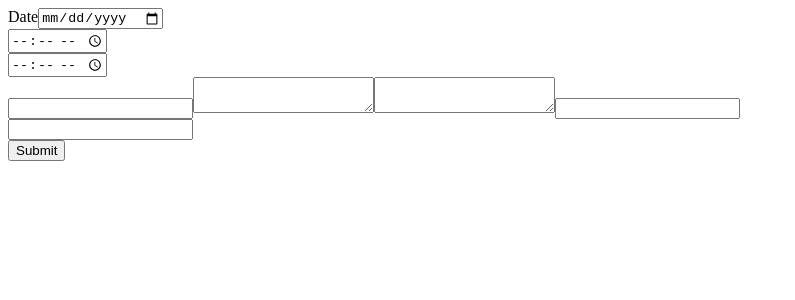
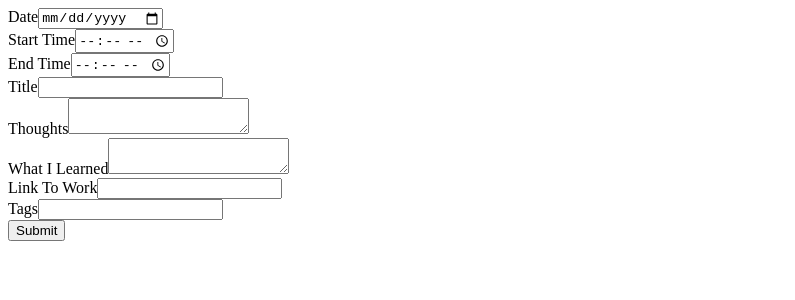
Before and after one commit to sanchitbansal10/100DaysOfCodeManager, a React (Create React App) app in the folder client/: page / in a window 1280 px wide. Shown: the top 300 px of the page, without its empty margins (0-795 px from the left). Built offline with nearby package versions, Linux system fonts and the light colour scheme.

Commit message:
form is functional. storing properly in database.

```diff
--- a/client/src/App.js
+++ b/client/src/App.js
@@ -4,15 +4,10 @@ import axios from 'axios'
 
 class App extends Component {
 
-
-
+//axios by default send request in contenttype JSON
   sendPostRequest(req){
     axios.post('/form', req)
-    .then(function (response) {
-      console.log('response')})
-    .catch(err => {
-      console.error(err);
-    });
+    console.log('sendPostRequest is called')
   }
 
   render() {
--- a/client/src/components/Form.jsx
+++ b/client/src/components/Form.jsx
@@ -78,11 +78,11 @@ class Form extends Component {
         return(
             <form onSubmit={this.handleSubmit.bind(this)}>
                 <Date value={this.state.date} controlFunction={this.changeDate.bind(this)} />
-                <Time value={this.state.startTime} controlFunction={this.changeStartTime.bind(this)} />
-                <Time value={this.state.endTime} controlFunction={this.changeEndTime.bind(this)} />
+                <Time value={this.state.startTime} controlFunction={this.changeStartTime.bind(this)} timeTitle='Start Time' />
+                <Time value={this.state.endTime} controlFunction={this.changeEndTime.bind(this)} timeTitle='End Time' />
                 <Title value={this.state.title} controlFunction={this.changeTitle.bind(this)} />
-                <Thoughts value={this.state.thoughts} controlFunction={this.changeThoughts.bind(this)} />
-                <Thoughts value={this.state.whatILearned} controlFunction={this.changeWhatILearned.bind(this)} />
+                <Thoughts value={this.state.thoughts} controlFunction={this.changeThoughts.bind(this)} title='Thoughts' />
+                <Thoughts value={this.state.whatILearned} controlFunction={this.changeWhatILearned.bind(this)} title= 'What I Learned'/>
                 <LinkToWork value={this.state.linkToWork} controlFunction={this.changeLinkToWork.bind(this)} />
                 <Tags value={this.state.tags} controlFunction={this.changeTags.bind(this)} />
                 <input type="submit"/>
--- a/client/src/components/form-components/LinkToWork.jsx
+++ b/client/src/components/form-components/LinkToWork.jsx
@@ -1,7 +1,10 @@
 import React from 'react'
 
 const LinkToWork = (props) => (
-    <input type="text" value={props.value} onChange={props.controlFunction}/>
+    <div>
+        <label>Link To Work</label>
+        <input type="text" value={props.value} onChange={props.controlFunction}/>
+    </div>
 )
 
 export default LinkToWork
--- a/client/src/components/form-components/Tags.jsx
+++ b/client/src/components/form-components/Tags.jsx
@@ -1,7 +1,9 @@
 import React from 'react'
 
 const Tags = (props) => (
-    <div><input value={props.value} onChange={props.controlFunction} />
+    <div>
+        <label>Tags</label>
+        <input value={props.value} onChange={props.controlFunction} />
     </div>
 )
 
--- a/client/src/components/form-components/Thoughts.jsx
+++ b/client/src/components/form-components/Thoughts.jsx
@@ -1,7 +1,10 @@
 import React from 'react'
 
 const Thoughts = (props) => (
-    <textarea value={props.value} onChange={props.controlFunction} />
+    <div>
+        <label>{props.title}</label>
+        <textarea value={props.value} onChange={props.controlFunction} />
+    </div>
 )
 
 export default Thoughts
--- a/client/src/components/form-components/Title.jsx
+++ b/client/src/components/form-components/Title.jsx
@@ -1,7 +1,10 @@
 import React from 'react'
 
 const Title = (props) => (
-    <input type="text" value={props.value} onChange={props.controlFunction}/>
+    <div>
+        <label>Title</label>
+        <input type="text" value={props.value} onChange={props.controlFunction}/>
+    </div>
 )
 
 export default Title
```
Also changed, not shown: 1 other file (tests, documents, lock files or other folders).
